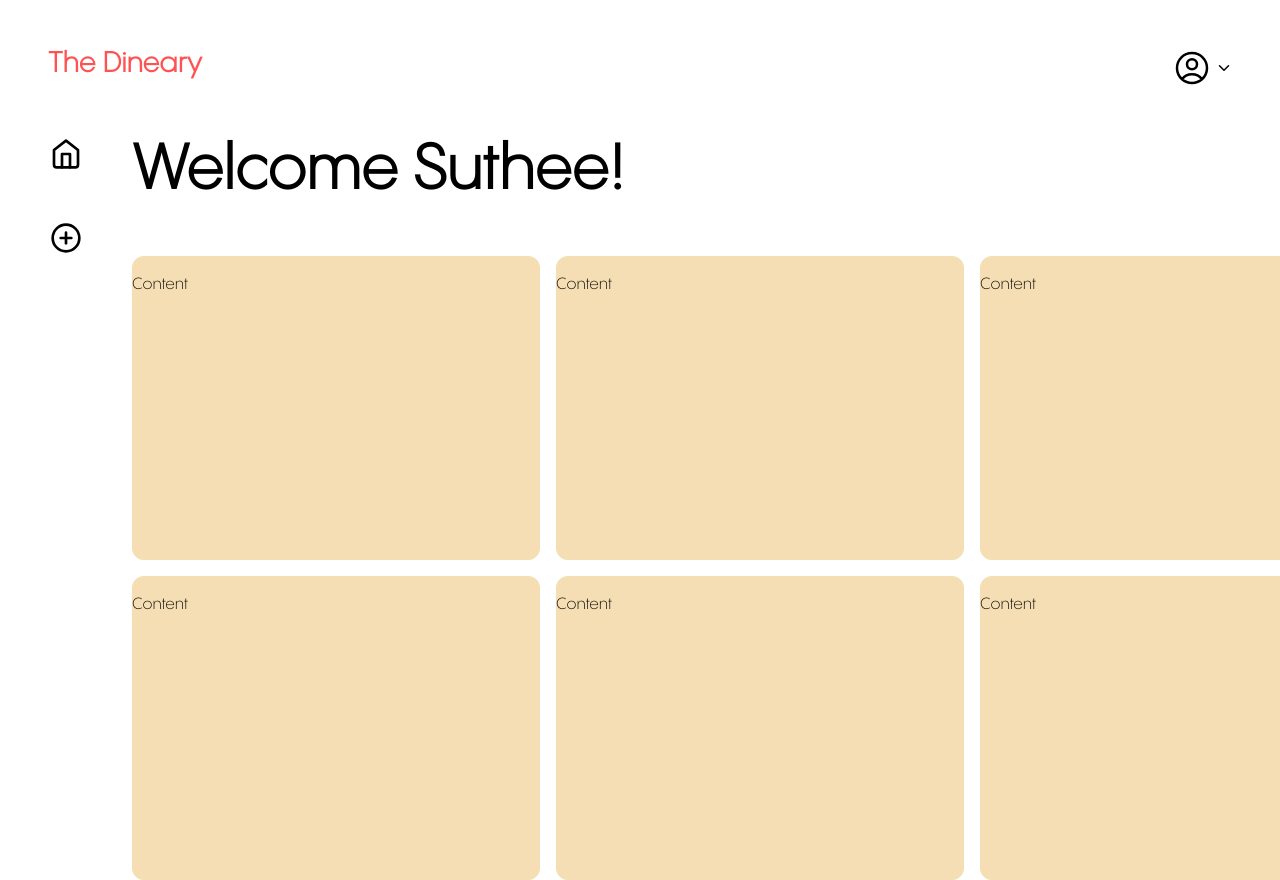
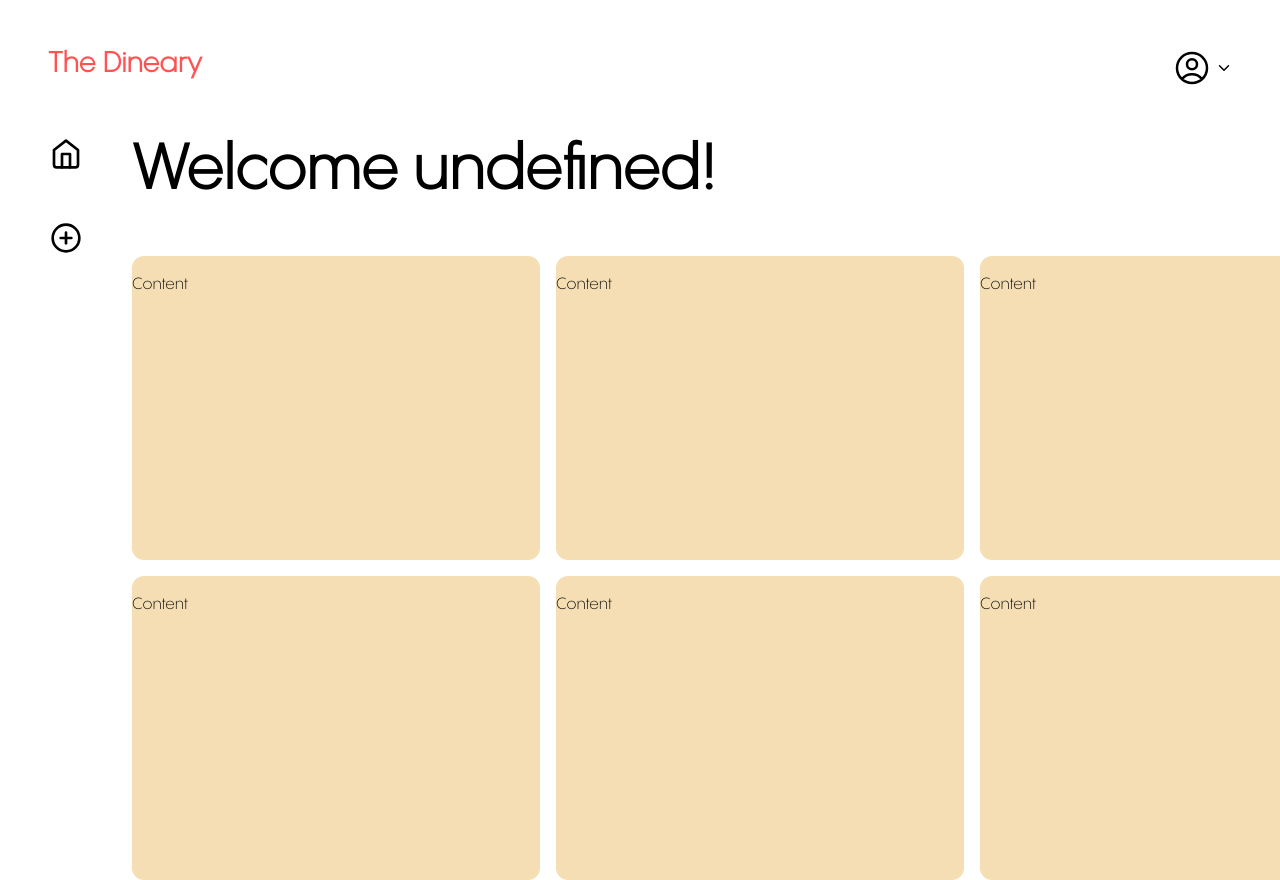
Before and after one commit to SutheeDev/PerScholasCapstoneFE, a React (Vite) app: page / in a window 1280 px wide. Shown: the top 880 px of the page. Built offline with nearby package versions, Linux system fonts and the light colour scheme; no server answers.

Commit message:
rendered user name dynamically

```diff
--- a/src/App.jsx
+++ b/src/App.jsx
@@ -40,7 +40,7 @@ const App = () => {
   }, []);
 
   return (
-    <globalContext.Provider value={(user, restaurants)}>
+    <globalContext.Provider value={{ user, restaurants }}>
       <BrowserRouter>
         <Routes>
           <Route path="/" element={<Home />} />
--- a/src/pages/Home.jsx
+++ b/src/pages/Home.jsx
@@ -1,12 +1,14 @@
 import { Logo, UserIcon, NavigationIcon, Card } from "../components/index";
+import { useGlobalContext } from "../App";
 import styled from "styled-components";
 
 // import icons
 import { FiHome } from "react-icons/fi";
 import { FiPlusCircle } from "react-icons/fi";
-import { useGlobalContext } from "../App";
 
 const Home = () => {
+  const { user, restaurants } = useGlobalContext();
+
   return (
     <main>
       <nav>
@@ -26,7 +28,7 @@ const Home = () => {
 
         <section>
           <CardsContainer>
-            <h1 className="greeting">Welcome Suthee!</h1>
+            <h1 className="greeting">{`Welcome ${user.name}!`}</h1>
             <section className="cards">
               <Card />
               <Card />
```
